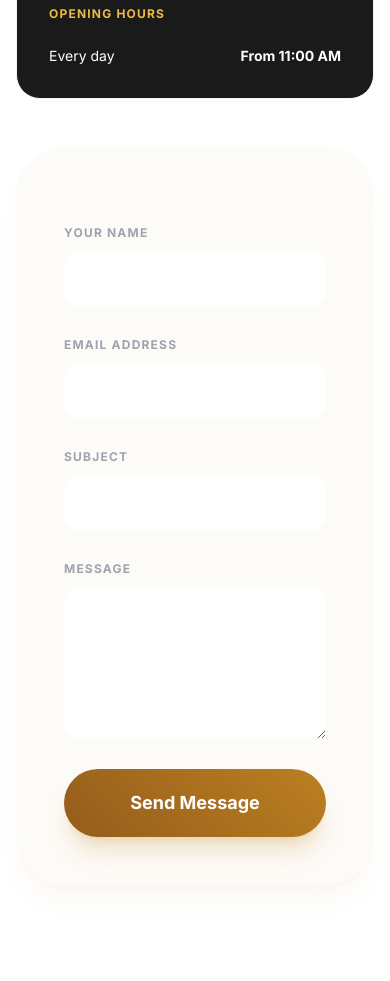
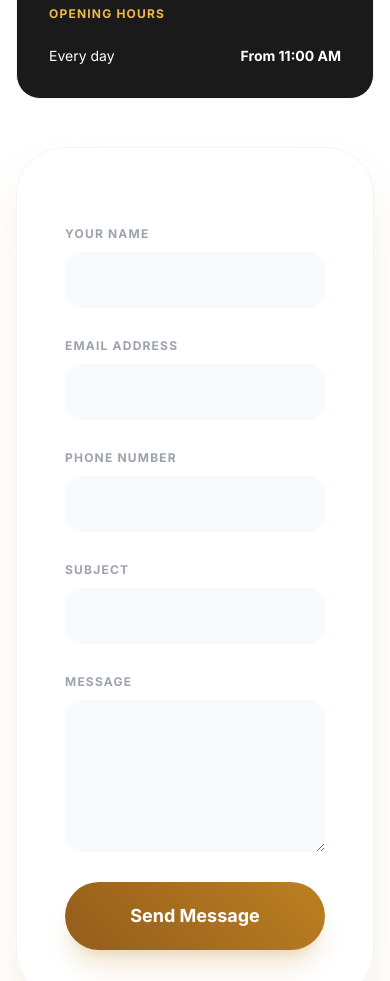
Before and after one commit to kome23design/Cake_princess, a Django app: page /contact/ in a window 390 px wide. Shown: the part 955-1936 px from the top of the page. Run offline with Django 5.2, Linux system fonts and the light colour scheme; some libraries are stand-ins or nearby versions; some web fonts are replaced; grey boxes are pictures that could not be loaded.

Commit message:
responsiveness

```diff
--- a/apps/reservations/views.py
+++ b/apps/reservations/views.py
@@ -2,10 +2,11 @@ from django.views.generic import CreateView, ListView
 from django.contrib.auth.mixins import LoginRequiredMixin
 from django.urls import reverse_lazy
 from .models import Reservation
+from .forms import ReservationForm
 
 class ReservationCreateView(CreateView):
     model = Reservation
-    fields = ['full_name', 'email', 'phone_number', 'reservation_type', 'date', 'time', 'guest_count', 'special_requests']
+    form_class = ReservationForm
     template_name = 'reservations/reservation_form.html'
     success_url = reverse_lazy('reservations:reservation_list')
 
--- a/templates/pages/contact.html
+++ b/templates/pages/contact.html
@@ -37,26 +37,32 @@
 
             <!-- Contact Form -->
             <div class="lg:col-span-2" data-aos="fade-left">
-                <div class="bg-cream p-12 rounded-[3rem] shadow-xl shadow-gold-600/5">
+                <div class="bg-white p-12 rounded-[3rem] shadow-2xl border border-gray-100 shadow-gold-600/20">
                     <form action="#" method="post" class="space-y-6">
                         {% csrf_token %}
                         <div class="grid grid-cols-1 md:grid-cols-2 gap-6">
                             <div class="space-y-2">
                                 <label class="text-xs font-bold text-gray-400 uppercase tracking-widest">Your Name</label>
-                                <input type="text" name="name" required class="w-full px-6 py-4 rounded-2xl bg-white border-none focus:ring-2 focus:ring-gold-600">
+                                <input type="text" name="name" required class="w-full px-6 py-4 rounded-2xl bg-gray-50 border-none focus:ring-2 focus:ring-gold-600">
                             </div>
                             <div class="space-y-2">
                                 <label class="text-xs font-bold text-gray-400 uppercase tracking-widest">Email Address</label>
-                                <input type="email" name="email" required class="w-full px-6 py-4 rounded-2xl bg-white border-none focus:ring-2 focus:ring-gold-600">
+                                <input type="email" name="email" required class="w-full px-6 py-4 rounded-2xl bg-gray-50 border-none focus:ring-2 focus:ring-gold-600">
+                            </div>
+                        </div>
+                        <div class="grid grid-cols-1 md:grid-cols-2 gap-6">
+                            <div class="space-y-2">
+                                <label class="text-xs font-bold text-gray-400 uppercase tracking-widest">Phone Number</label>
+                                <input type="tel" name="phone" class="w-full px-6 py-4 rounded-2xl bg-gray-50 border-none focus:ring-2 focus:ring-gold-600">
+                            </div>
+                            <div class="space-y-2">
+                                <label class="text-xs font-bold text-gray-400 uppercase tracking-widest">Subject</label>
+                                <input type="text" name="subject" required class="w-full px-6 py-4 rounded-2xl bg-gray-50 border-none focus:ring-2 focus:ring-gold-600">
                             </div>
                         </div>
                         <div class="space-y-2">
-                            <label class="text-xs font-bold text-gray-400 uppercase tracking-widest">Subject</label>
-                            <input type="text" name="subject" required class="w-full px-6 py-4 rounded-2xl bg-white border-none focus:ring-2 focus:ring-gold-600">
-                        </div>
-                        <div class="space-y-2">
                             <label class="text-xs font-bold text-gray-400 uppercase tracking-widest">Message</label>
-                            <textarea name="message" required rows="5" class="w-full px-6 py-4 rounded-2xl bg-white border-none focus:ring-2 focus:ring-gold-600"></textarea>
+                            <textarea name="message" required rows="5" class="w-full px-6 py-4 rounded-2xl bg-gray-50 border-none focus:ring-2 focus:ring-gold-600"></textarea>
                         </div>
                         <button type="submit" class="w-full btn-premium text-white py-5 rounded-full font-bold text-lg shadow-xl shadow-gold-600/20">
                             Send Message
```
Also changed, not shown: apps/reservations/forms.py (added, +12 -0 lines), templates/pages/about.html (+41 -1 lines), 1 other file.
